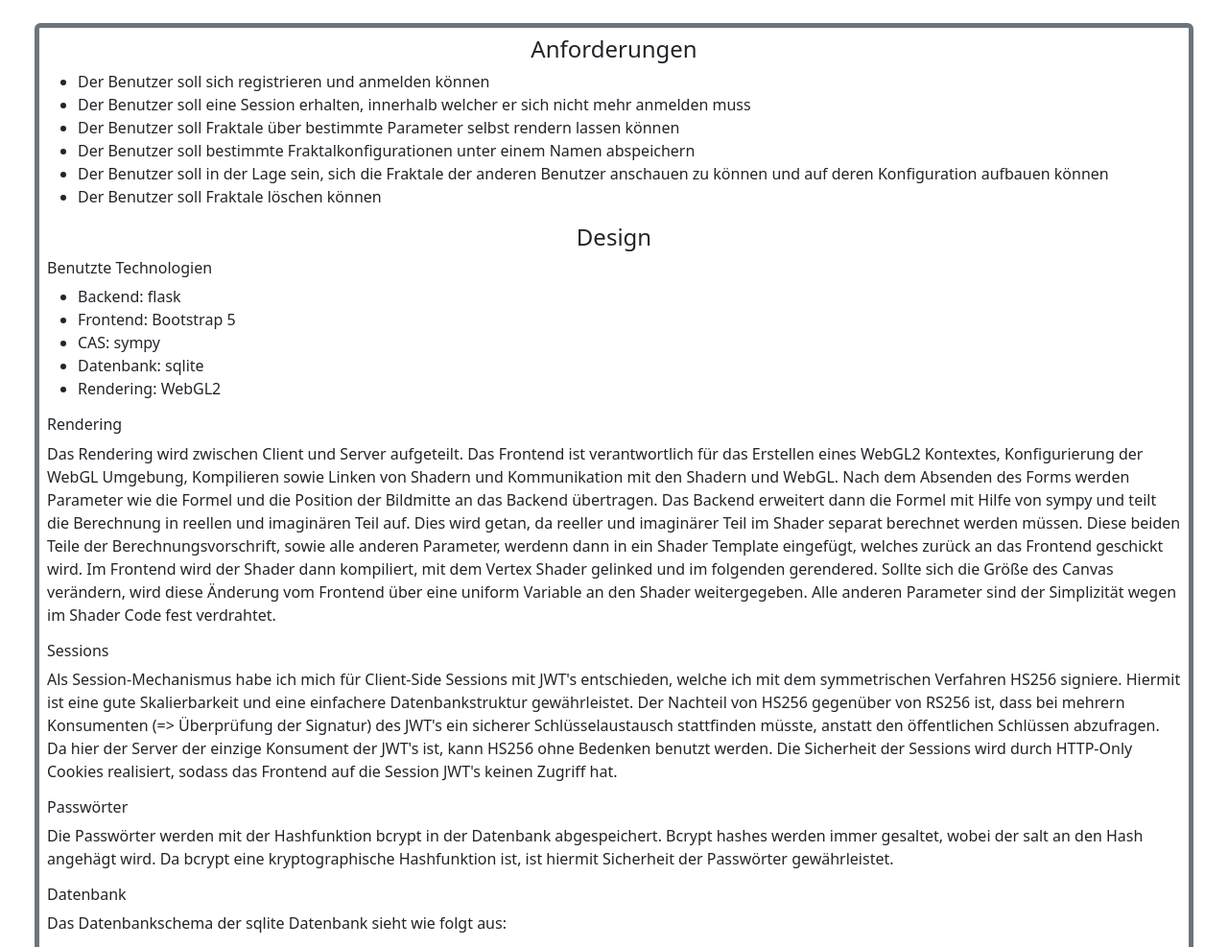
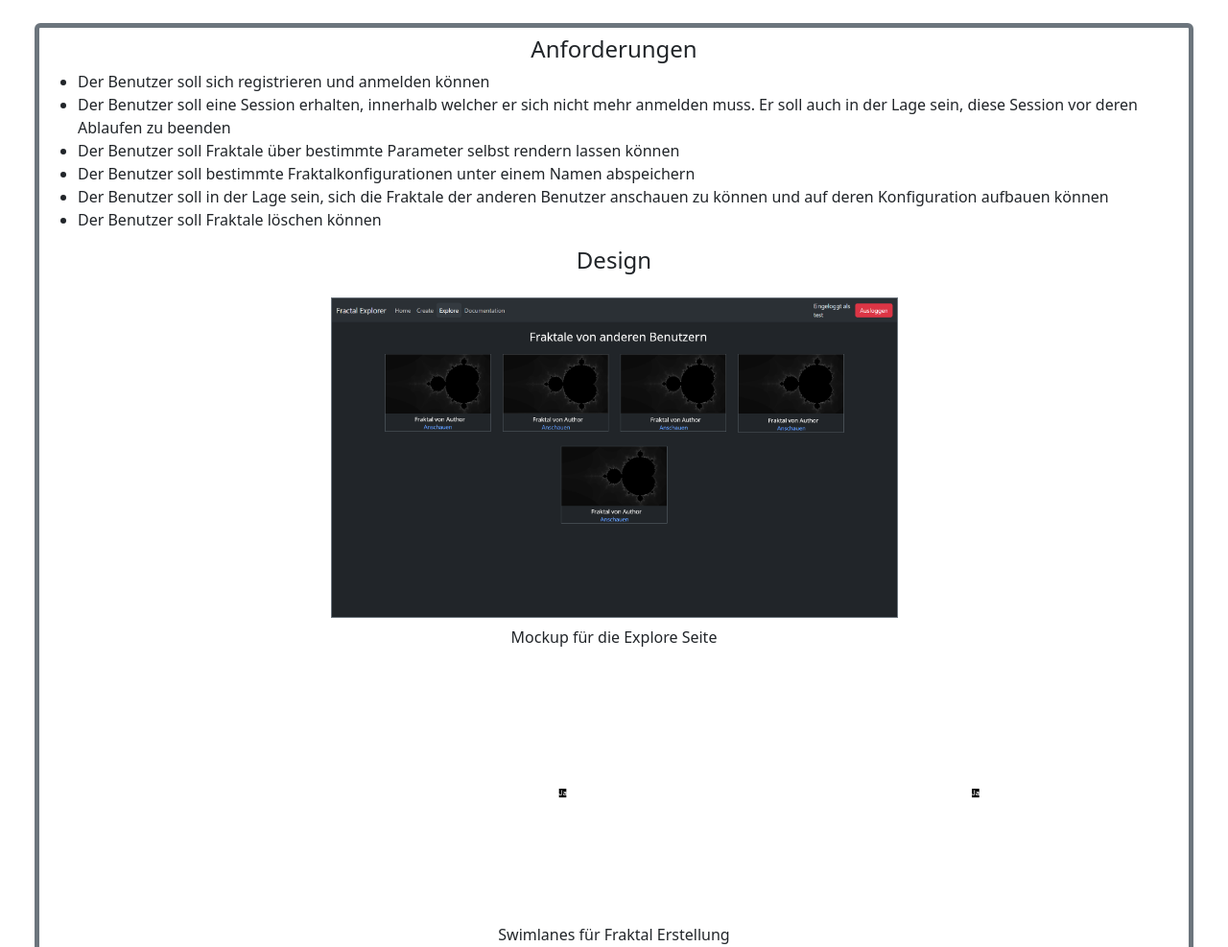
Before and after one commit to Cxmu03/web-engineering-project, a Flask app: page /docs in a window 1280 px wide. Shown: the part 98-1085 px from the top of the page at 96% size. Run offline with Flask 3, Linux system fonts and the light colour scheme.

Commit message:
Finished documentation

```diff
--- a/app/templates/docs.html
+++ b/app/templates/docs.html
@@ -12,7 +12,7 @@
         <div class="text-start">
             <ul>
                 <li>Der Benutzer soll sich registrieren und anmelden können</li>
-                <li>Der Benutzer soll eine Session erhalten, innerhalb welcher er sich nicht mehr anmelden muss</li>
+                <li>Der Benutzer soll eine Session erhalten, innerhalb welcher er sich nicht mehr anmelden muss. Er soll auch in der Lage sein, diese Session vor deren Ablaufen zu beenden</li>
                 <li>Der Benutzer soll Fraktale über bestimmte Parameter selbst rendern lassen können</li>
                 <li>Der Benutzer soll bestimmte Fraktalkonfigurationen unter einem Namen abspeichern</li>
                 <li>Der Benutzer soll in der Lage sein, sich die Fraktale der anderen Benutzer anschauen zu können und
@@ -21,6 +21,27 @@
             </ul>
         </div>
         <h4>Design</h4>
+        <div class="text-start">
+            <div class="d-flex flex-column mt-4 align-items-center">
+                <img class="mb-2 border border-secondary" width="50%" src="{{url_for('static', filename='mockup.png')}}">
+                Mockup für die Explore Seite
+            </div>
+            <div class="d-flex flex-column align-items-center mt-4 text-center">
+                <img class="mb-2" width="90%" src="{{url_for('static', filename='create_fractal_swimlanes.png')}}">
+                Swimlanes für Fraktal Erstellung
+            </div>
+            <div class="d-flex justify-content-center mt-5">
+                <div class="d-flex flex-column align-items-center">
+                    <img class="mb-2" width="60%" src="{{url_for('static', filename='registration_flowchart.png')}}">
+                    Flowchart für die Registrierung
+                </div>
+                <div class="d-flex flex-column align-items-center mb-5">
+                    <img class="mb-2" width="60%" src="{{url_for('static', filename='login_flowchart.png')}}">
+                    Flowchart für das Login
+                </div>
+            </div>
+        </div>
+        <h4 class="mt-5">Implementierung</h4>
         <div class="text-start">
             <h6>Benutzte Technologien</h6>
             <ul>
@@ -77,6 +98,29 @@
             </p>
         </div>
         <h4>Verifikation und Validierung</h4>
+        <div class="text-start">
+            <p>Die korrekte Funktionsweise wurde über manuelles Testen sichergestellt.</p>
+            <ul>
+                <li>
+                    <b>Login und Registrierung</b>: Der Benutzer kann sich Registrieren und Einloggen. Es ist dem Nutzer nicht möglich einen neuen Nutzer mit bereits vorhandenem Nutzernamen zu erstellen oder ein Passwort zu erstellen, welches nicht den Anforderungen entspricht. Die Validierung der Eingabedaten erfolg Clientseitig für ein sofortiges Feedback, sowie auch Serverseitig. Es ist nicht möglich einen invaliden Account durch Umgehen der clientseitigen Maßnahmen zu erstellen.
+                </li>
+                <li>
+                    <b>Session</b>: Die Session wird korrekt auf dem Client gespeichert und verhindert, dass sich der User in den nächsten 24 Stunden erneut anmelden muss. Die Session kann durch Klick auf den "Abmelden" Knopf gelöscht werden, woraufhin sich der User erneut anmelden muss.
+                </li>
+                <li>
+                    <b>Fraktale Erstellen</b>: Der Benutzer kann Fraktale über bestimmte Parameter rendern lassen. Invalide Formeln werden clientseitig über einen AJAX Call an das Backend abgefangen. Andere Parameter werden im Falle von Fehlern korrekt clientseitig validiert und berichtigt. Falls diese Überprüfungen umgangen werden, wird ein invalider Shader generiert, welcher zu einem unsinnigen Rendering Ergebnis oder fehlerhafter Shader-Kompilierung führt. Dies stellt aber keine Sicherheitslücke dar und wirkt sich nicht auf persistenten Serverzustand aus.
+                </li>
+                <li>
+                    <b>Fraktale Speichern</b>: Die Fraktale können aus dem Erstellungsformular gespeichert werden. Dies wurde per Überprüfung in der Datenbank verifiziert.
+                </li>
+                <li>
+                    <b>Fraktale Teilen</b>: Die gespeicherten Fraktale des Benutzers werden automatisch auf der <a href="/explore">explore</a> Seite der anderen Nutzer angezeigt. Dies wurde durch ausprobieren mit 3 Benutzern validert. Bei Klicken auf den "Anschauen" Knopf eines Fraktals wird der Benutzer korrekt auf die <a href="/create">create</a> Seite umgeleitet, welche mit den korrekten Fraktal-Parametern gefüllt wird.
+                </li>
+                <li>
+                    <b>Fraktale Löschen</b>: Der Benutzer kann erstellte Fraktale löschen. Dies wurde manuell mit 2 Benutzern und Blick in die Datenbank verifiziert.
+                </li>
+            </ul>
+        </div>
     </div>
 </div>
 {% endblock %}
```
Also changed, not shown: app/static/create_fractal_swimlanes.png (added), app/static/login_flowchart.png (added), app/static/mockup.png (added), app/static/registration_flowchart.png (added).
